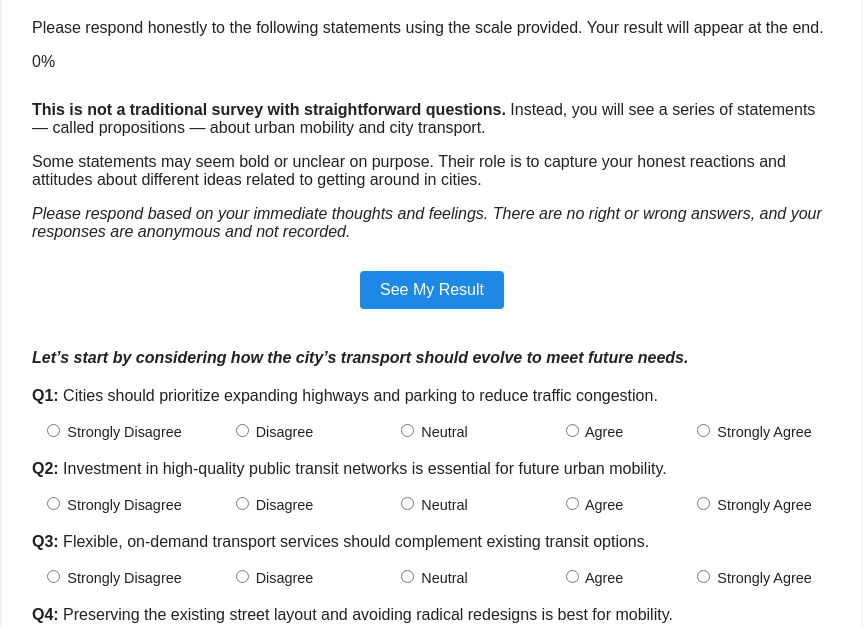
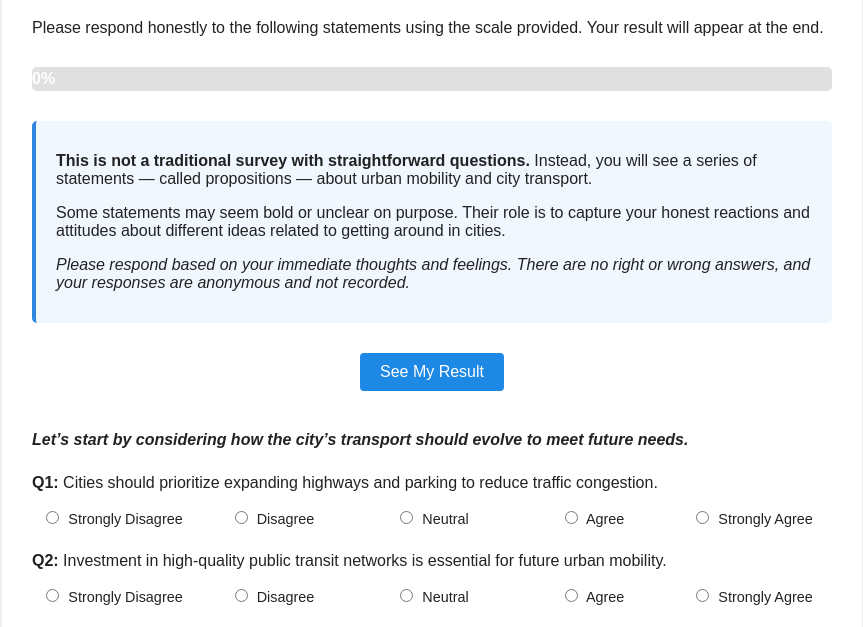
Before and after one commit to emote-warrior/mobility-compass, a plain HTML site: page index.html in a window 1280 px wide. Shown: the part 111-738 px from the top of the page, without its empty margins (208-1071 px from the left). Drawn offline with nearby package versions, Linux system fonts and the light colour scheme.

Commit message:
Update style.css
Progress bar addition

```diff
--- a/style.css
+++ b/style.css
@@ -23,24 +23,38 @@ form {
   margin-top: 30px;
 }
 
+#intro-text {
+  background-color: #f1f7ff;
+  border-left: 4px solid #2e86de;
+  padding: 15px 20px;
+  border-radius: 5px;
+  margin-bottom: 30px;
+}
+
 .question {
-  margin-bottom: 20px;
+  margin-bottom: 25px;
 }
 
 .likert {
   display: flex;
   justify-content: space-between;
+  margin-top: 10px;
 }
 
 .likert label {
   flex: 1;
   text-align: center;
   font-size: 0.9em;
+  cursor: pointer;
+}
+
+.likert input[type="radio"] {
+  margin-right: 5px;
 }
 
 #submitBtn {
   display: block;
-  margin: 20px auto;
+  margin: 30px auto 10px;
   padding: 10px 20px;
   font-size: 1em;
   border: none;
@@ -48,6 +62,38 @@ form {
   background-color: #1e88e5;
   color: white;
   cursor: pointer;
+  transition: background-color 0.3s ease;
+}
+
+#submitBtn:hover {
+  background-color: #1565c0;
+}
+
+#error-box {
+  text-align: center;
+  font-weight: bold;
+  margin-top: 10px;
+  color: red;
+}
+
+#progress-container {
+  width: 100%;
+  background-color: #e0e0e0;
+  height: 24px;
+  border-radius: 5px;
+  margin: 30px 0 10px;
+  overflow: hidden;
+}
+
+#progress-bar {
+  height: 100%;
+  width: 0%;
+  background-color: #2e86de;
+  color: white;
+  text-align: center;
+  line-height: 24px;
+  font-weight: bold;
+  transition: width 0.4s ease;
 }
 
 #results {
```
